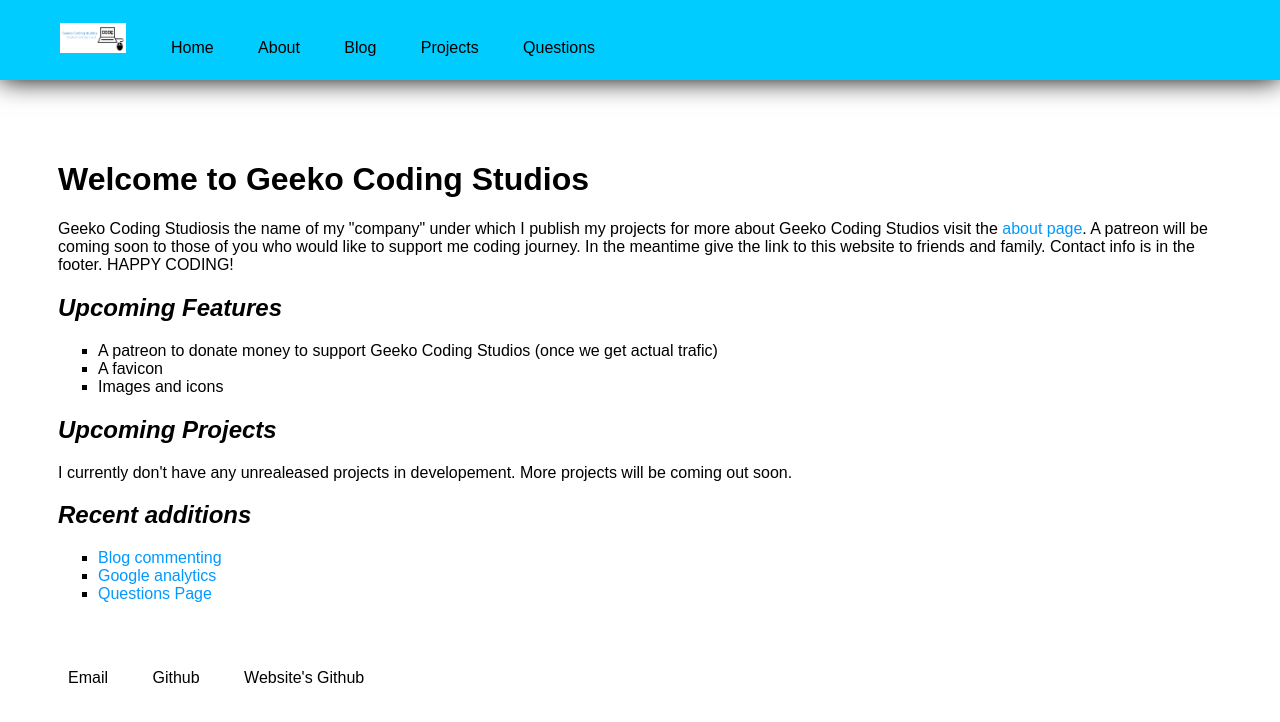
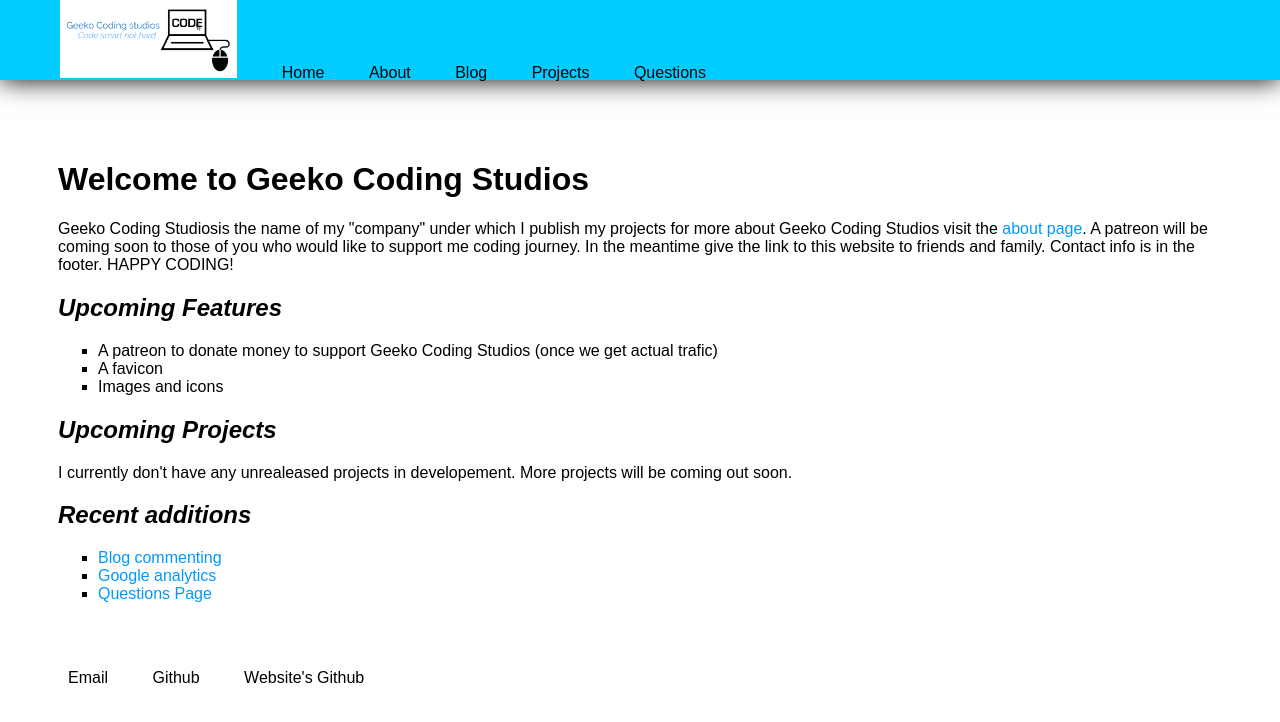
Before and after one commit to Geeko/geeko.github.io, a Jekyll site: the page built from index.html, in a window 1280 px wide. Shown: the top 722 px of the page. Built offline with Jekyll 4.4.1, drawn with Linux system fonts in a browser that asks for light colours.

Commit message:
Update default.html

```diff
--- a/_layouts/default.html
+++ b/_layouts/default.html
@@ -5,7 +5,7 @@
 		<header>
 			<nav>
 				<ul>
-					<li><img src="https://geeko.github.io/geekoIcon.png" height="30px" alt="Geeko Coding Studios logo"></li>
+					<li><img src="https://geeko.github.io/geekoIcon.png" height="80px" alt="Geeko Coding Studios logo"></li>
 					<li><a href="/">Home</a></li>
 					<li><a href="/about">About</a></li>
 					<li><a href="/blog">Blog</a></li>
```
